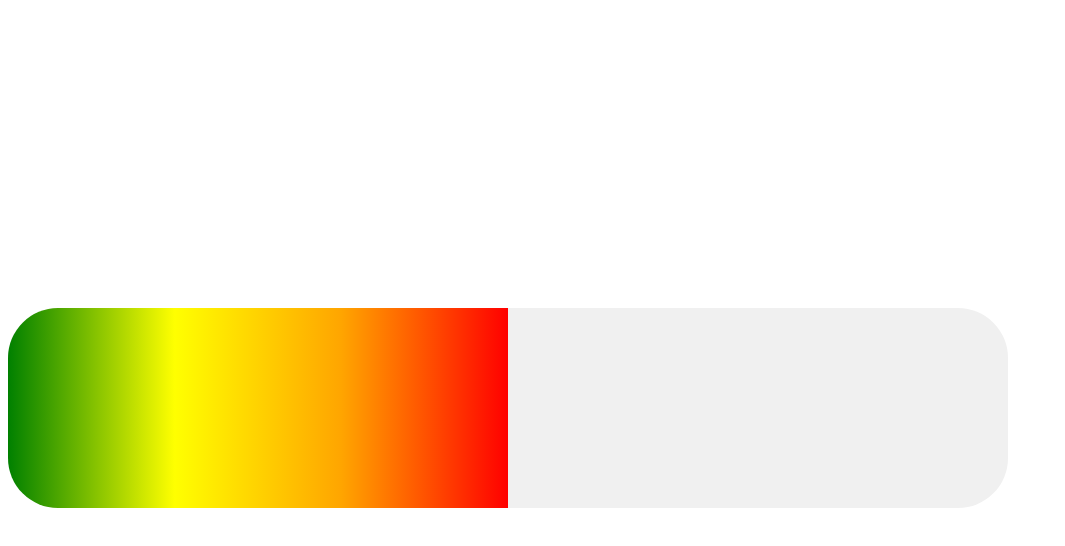
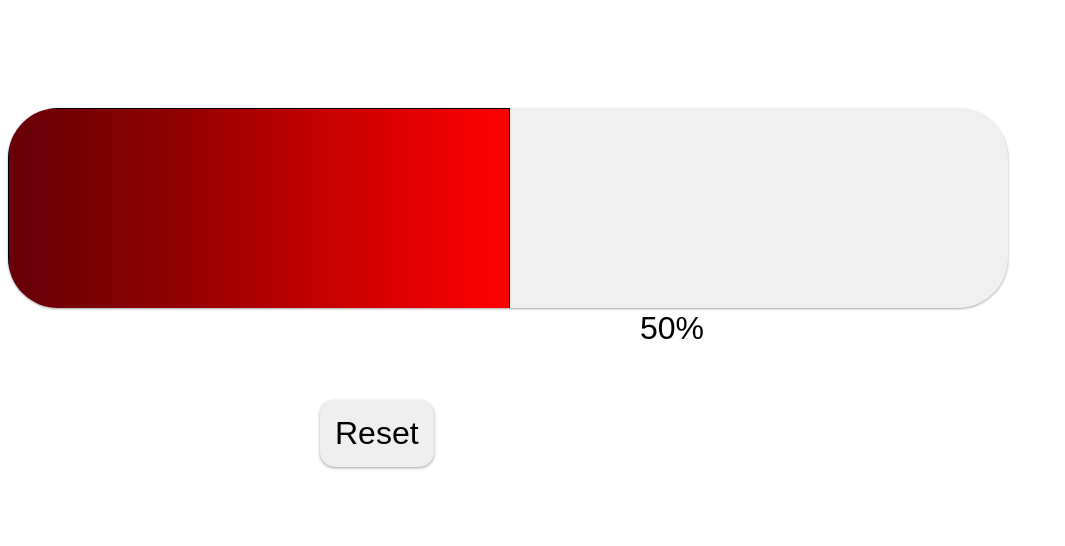
Before and after one commit to Omcci/jsminiprojets, a plain HTML site: page exercice2/index.html in a window 1280 px wide. Shown: the whole page, without its empty margins (0-1065 px from the left). Drawn offline with Linux system fonts and the light colour scheme.

Commit message:
pimped the progress bar

```diff
--- a/exercice2/index.html
+++ b/exercice2/index.html
@@ -14,9 +14,12 @@
         align-content: center;
         justify-content: center;
         align-items: center;
-        height: 100vh;
+        height: 50vh;
       "
     >
+      <div
+        style="display: flex; justify-content: center; align-items: center"
+      ></div>
       <div
         style="
           width: 100%;
@@ -24,24 +27,62 @@
           border-radius: 50px;
           background-color: #f0f0f0;
           overflow: hidden;
+          box-shadow: rgba(0, 0, 0, 0.12) 0px 1px 3px,
+            rgba(0, 0, 0, 0.24) 0px 1px 2px;
         "
       >
         <div
           style="
             width: 0;
             height: 100%;
+            border: 1px solid black;
             background: linear-gradient(
               to right,
-              green,
-              yellow,
-              orange,
+              rgb(102, 0, 9),
+              rgb(144, 0, 0),
+              rgb(204, 0, 0),
               red
-            ); /* Gradient color */
+            );
           "
           id="progressFill"
         ></div>
+        <button
+          id="resetButton"
+          style="
+            position: absolute;
+            top: 50%;
+            left: 25%;
+            border: none;
+            padding: 15px;
+            border-radius: 15px;
+            font-size: xx-large;
+            box-shadow: rgba(60, 64, 67, 0.3) 0px 1px 2px 0px,
+              rgba(60, 64, 67, 0.15) 0px 1px 3px 1px;
+            cursor: pointer;
+          "
+        >
+          Reset
+        </button>
+        <span
+          style="
+            position: absolute;
+
+            left: 50%;
+
+            color: black;
+            font-size: xx-large;
+            font-family: fantasy;
+          "
+          id="progressPercentage"
+        >
+          0%
+        </span>
       </div>
     </div>
+    <div
+      style="display: flex; justify-content: center; align-items: center"
+    ></div>
+
     <script src="./index.js"></script>
     <script>
       const instance = new ProgressBar(1000);
--- a/exercice2/index.js
+++ b/exercice2/index.js
@@ -3,6 +3,7 @@ class ProgressBar {
         this.sum = sum;
         this.segment = 0;
         this.progressFill = null;
+        this.progressPercentage = null
         this.initialization();
         this.interval = setInterval(() => {
             this.displayBar()
@@ -11,7 +12,19 @@ class ProgressBar {
 
     initialization() {
         this.progressFill = document.getElementById("progressFill");
+        this.progressPercentage = document.getElementById("progressPercentage");
         this.progressFill.style.width = 0;
+        this.progressPercentage.innerText="0%"
+        const resetButton = document.getElementById("resetButton");
+        resetButton.addEventListener("click", () => this.resetProgress());
+    }
+
+    resetProgress() {
+        this.segment = 0;
+        this.progressFill.style.width = "0%";
+        this.progressPercentage.innerText = "0%";
+        clearInterval(this.interval);
+        this.interval = setInterval(() => this.displayBar(), 10);
     }
 
     displayBar() {
@@ -23,5 +36,7 @@ class ProgressBar {
 
         const fillWidth = (this.segment / this.sum) * 100;
         this.progressFill.style.width = `${fillWidth}%`;
+        this.progressPercentage.innerText = `${Math.floor((this.segment / this.sum) * 100)}%`;
+
     }
 }
```
